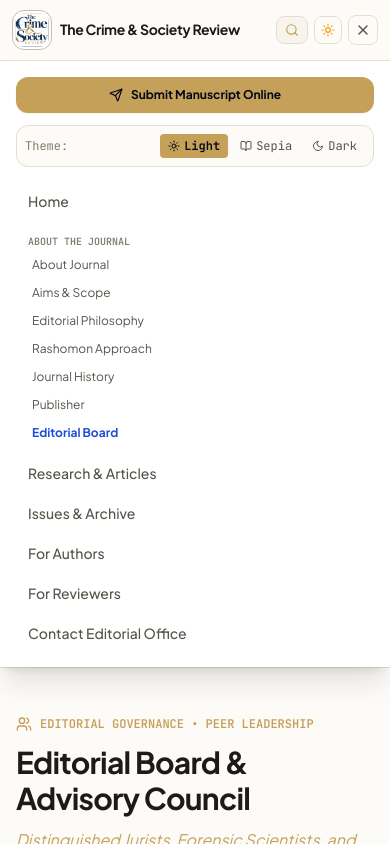
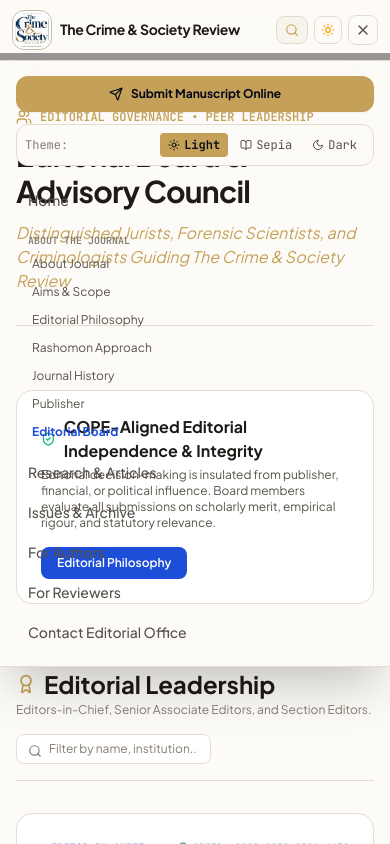
Before and after one commit to thecrimeandsocietyreview/website, a React (Vite) app: page /editorial-board in a window 390 px wide. Both pictures are taken after a click on the button 363 px from the left and 30 px from the top of the page. Shown: the top 844 px of the page. Built offline with nearby package versions, Linux system fonts and the light colour scheme.

Commit message:
fix(mobile): render mobile menu as smooth overlay without pushing page content down

```diff
--- a/src/components/common/Header.tsx
+++ b/src/components/common/Header.tsx
@@ -257,10 +257,23 @@
           </div>
         </div>
 
-        {/* Mobile Navigation Drawer */}
-        {mobileMenuOpen && (
-          <div className="lg:hidden border-t border-[var(--border-subtle)] bg-[var(--bg-card)] px-4 py-4 space-y-3 shadow-xl animate-fadeIn max-h-[85vh] overflow-y-auto">
+        {/* Soft Ambient Backdrop (Closes menu on tap outside) */}
+        <div
+          onClick={() => setMobileMenuOpen(false)}
+          className={`lg:hidden fixed inset-0 top-[53px] bg-black/40 backdrop-blur-xs transition-opacity duration-300 ease-in-out z-30 ${
+            mobileMenuOpen ? 'opacity-100 pointer-events-auto' : 'opacity-0 pointer-events-none'
+          }`}
+          aria-hidden="true"
+        />
 
+        {/* Mobile Navigation Drawer (Absolute Overlay: Does NOT push page down) */}
+        <div
+          className={`lg:hidden absolute top-full left-0 w-full border-b border-[var(--border-subtle)] bg-[var(--bg-card)]/98 backdrop-blur-xl px-4 py-4 space-y-3 shadow-2xl z-40 max-h-[calc(100vh-56px)] overflow-y-auto transition-all duration-300 ease-out origin-top ${
+            mobileMenuOpen
+              ? 'opacity-100 scale-y-100 translate-y-0 pointer-events-auto visible'
+              : 'opacity-0 scale-y-95 -translate-y-2 pointer-events-none invisible'
+          }`}
+        >
           {/* Top Primary CTA in Mobile Drawer */}
           <Link
             to="/submit"
@@ -277,7 +290,7 @@
             <div className="flex items-center gap-1">
               <button
                 onClick={() => setTheme('light')}
-                  className={`px-2 py-1 rounded text-xs font-mono flex items-center gap-1 ${
+                className={`px-2 py-1 rounded text-xs font-mono flex items-center gap-1 cursor-pointer ${
                   theme === 'light' ? 'bg-[var(--accent-gold)] text-slate-950 font-bold' : 'text-[var(--text-secondary)]'
                 }`}
               >
@@ -285,7 +298,7 @@
               </button>
               <button
                 onClick={() => setTheme('sepia')}
-                  className={`px-2 py-1 rounded text-xs font-mono flex items-center gap-1 ${
+                className={`px-2 py-1 rounded text-xs font-mono flex items-center gap-1 cursor-pointer ${
                   theme === 'sepia' ? 'bg-[#A78B60] text-white font-bold' : 'text-[var(--text-secondary)]'
                 }`}
               >
@@ -293,7 +306,7 @@
               </button>
               <button
                 onClick={() => setTheme('dark')}
-                  className={`px-2 py-1 rounded text-xs font-mono flex items-center gap-1 ${
+                className={`px-2 py-1 rounded text-xs font-mono flex items-center gap-1 cursor-pointer ${
                   theme === 'dark' ? 'bg-slate-700 text-white font-bold' : 'text-[var(--text-secondary)]'
                 }`}
               >
@@ -383,7 +396,6 @@
             </Link>
           </div>
         </div>
-        )}
       </header>
 
       <CommandPalette isOpen={isSearchOpen} onClose={() => setIsSearchOpen(false)} />
```
Lines whose indentation alone changed are shown as unchanged.
